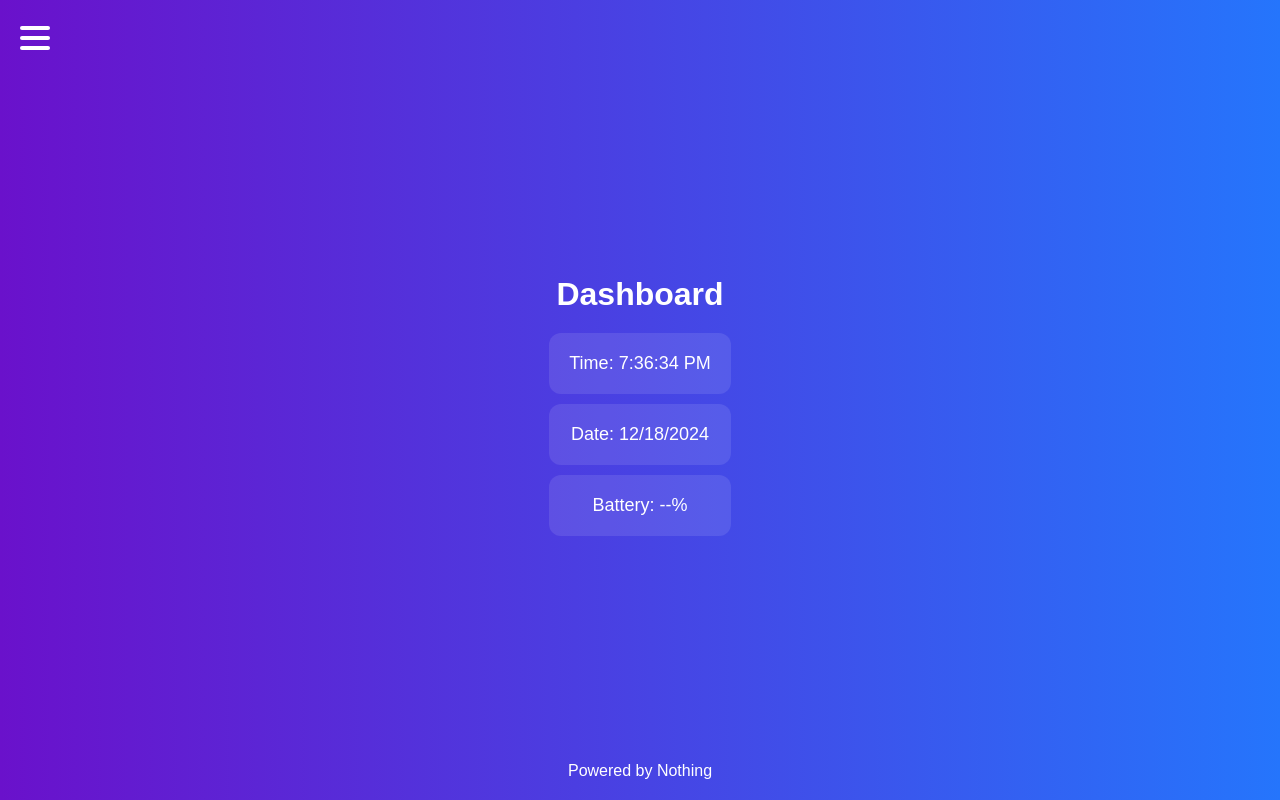
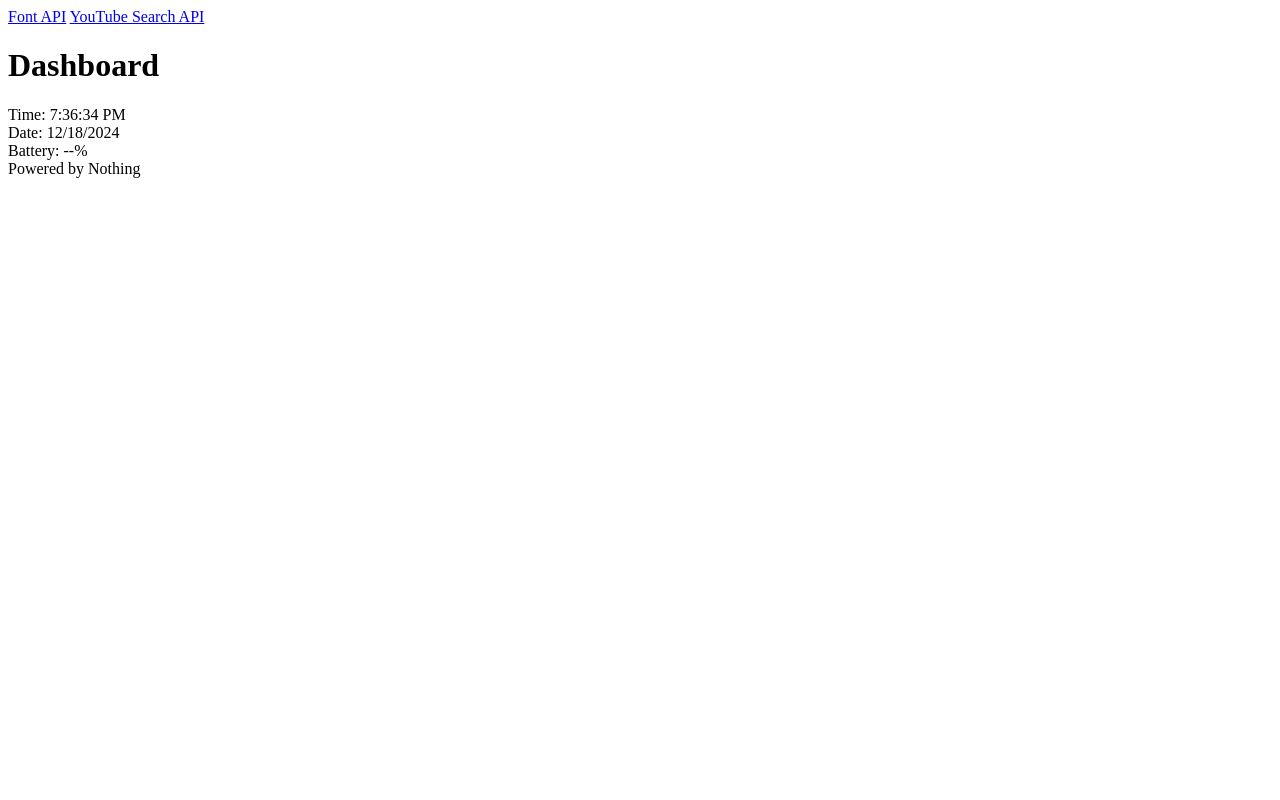
Before and after one commit to Ben-bot-Platform/Api, a website: page index.html in a window 1280 px wide. Drawn offline with Linux system fonts and the light colour scheme.

Commit message:
Update index.html

```diff
--- a/index.html
+++ b/index.html
@@ -5,77 +5,7 @@
     <meta name="viewport" content="width=device-width, initial-scale=1.0">
     <title>Dashboard</title>
     <style>
-        body {
-            font-family: Arial, sans-serif;
-            margin: 0;
-            padding: 0;
-            background: linear-gradient(to right, #6a11cb, #2575fc);
-            color: white;
-            display: flex;
-            flex-direction: column;
-            align-items: center;
-            justify-content: center;
-            height: 100vh;
-        }
-
-        .menu-icon {
-            position: absolute;
-            top: 20px;
-            left: 20px;
-            cursor: pointer;
-        }
-
-        .menu-icon div {
-            width: 30px;
-            height: 4px;
-            background: white;
-            margin: 6px 0;
-            border-radius: 2px;
-        }
-
-        .menu {
-            position: absolute;
-            top: 60px;
-            left: 20px;
-            background: rgba(0, 0, 0, 0.8);
-            color: white;
-            padding: 15px;
-            border-radius: 8px;
-            display: none;
-        }
-
-        .menu a {
-            display: block;
-            color: white;
-            text-decoration: none;
-            padding: 10px 0;
-        }
-
-        .menu a:hover {
-            text-decoration: underline;
-        }
-
-        .content {
-            text-align: center;
-        }
-
-        .content h1 {
-            margin-bottom: 20px;
-        }
-
-        .info-box {
-            margin: 10px 0;
-            padding: 20px;
-            background: rgba(255, 255, 255, 0.1);
-            border-radius: 12px;
-            font-size: 18px;
-        }
-
-        footer {
-            position: absolute;
-            bottom: 20px;
-            color: white;
-        }
+        /* استایل‌های شما */
     </style>
 </head>
 <body>
@@ -129,12 +59,10 @@
             battery.addEventListener('levelchange', updateBattery);
         });
 
-        // جستجوی یوتیوب
+        // جستجوی یوتیوب به‌صورت اتوماتیک
         function searchYT() {
-            const query = prompt('Enter your search query for YouTube:');
-            if (query) {
-                window.location.href = `/api/downloader/ytsearch?text=${encodeURIComponent(query)}`;
-            }
+            const query = 'Radhe Title Track';  // متن جستجو به‌طور ثابت
+            window.location.href = `/api/downloader/ytsearch?text=${encodeURIComponent(query)}`;
         }
     </script>
 </body>
```
